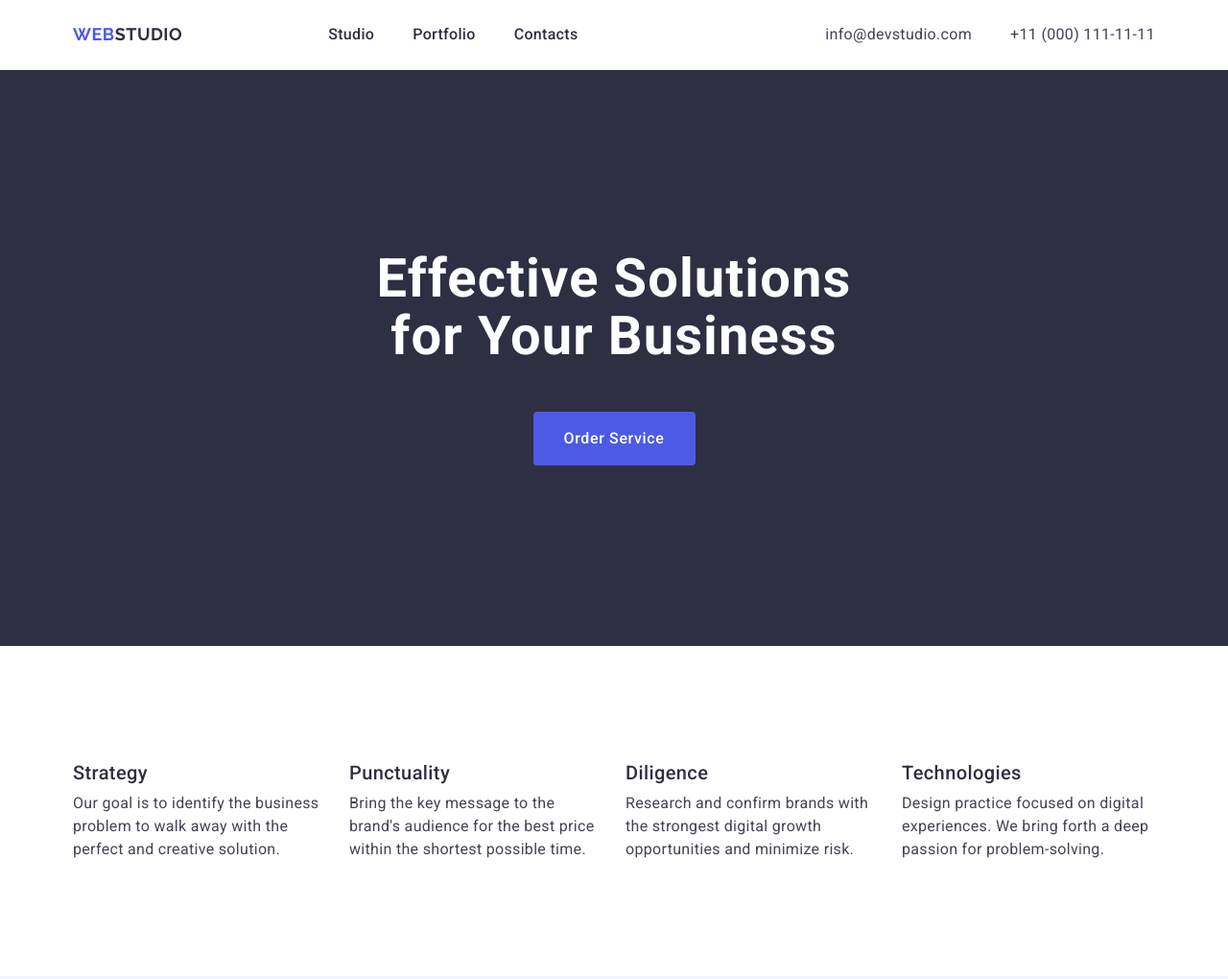
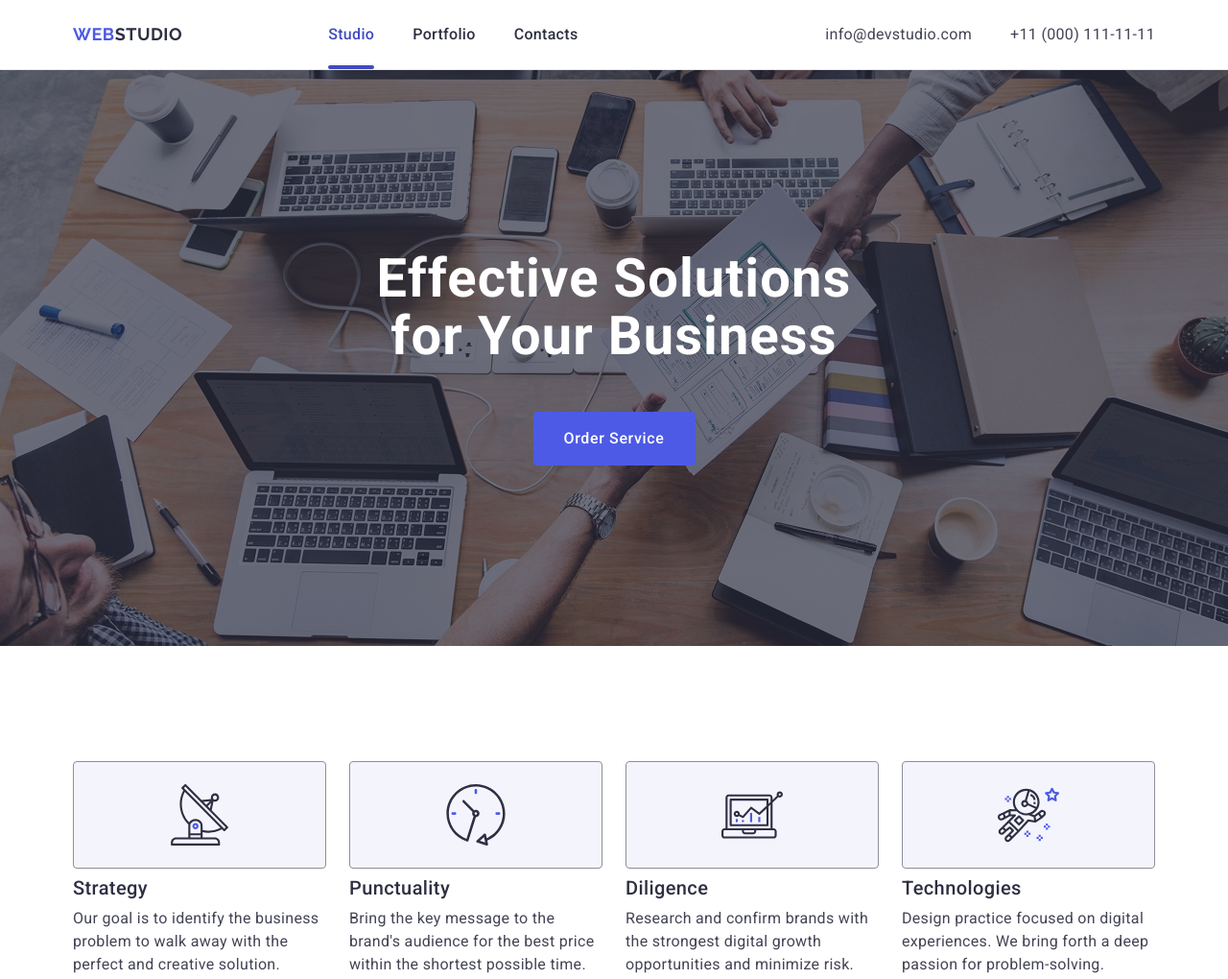
Before and after one commit to SvgNik/goit-markup-hw-04, a plain HTML site: page index.html in a window 1280 px wide. Shown: the top 1020 px of the page at 96% size. Drawn offline with nearby package versions, Linux system fonts and the light colour scheme.

Commit message:
Add changes

```diff
--- a/css/style.css
+++ b/css/style.css
@@ -93,6 +93,7 @@ img {
 
 .nav-links {
   display: block;
+  position: relative;
   font-family: "Roboto", sans-serif;
   font-weight: 500;
   font-size: 16px;
@@ -103,10 +104,27 @@ img {
   padding-top: 24px;
   padding-bottom: 24px;
 }
-
+/*  */
 .nav-links:hover,
 .nav-links:focus {
   color: #404bbf;
+}
+
+
+
+.nav-links.active {
+  color: #404bbf;
+}
+
+.nav-links.active::after {
+  content: "";
+  position: absolute;
+  bottom: 0;
+  display: block;
+  width: 48px;
+  background-color: #404bbf;
+  border-radius: 2px;
+  height: 4px;
 }
 
 .contact {
@@ -138,6 +156,9 @@ img {
   height: 600px;
   justify-content: center;
   padding: 188px 0;
+  background-image: url(../images/hero/Dark-bg.svg) , url('../images/hero/people-office.jpg');
+  background-repeat: no-repeat;
+  background-size: cover;
 }
 
 .hero .container {
@@ -145,6 +166,7 @@ img {
   flex-direction: column;
   align-items: center;
   gap: 48px;
+
 }
 
 .hero-text {
@@ -199,6 +221,23 @@ img {
 
 .benefits-item {
   width: calc((100% - 72px) / 4);
+}
+
+.benefits-icon-box {
+  width: 264px;
+  height: 112px;
+  background-color: #F4F4FD;
+  border: 1px solid #8E8F99;
+  border-radius: 4px;
+  display: flex;
+  justify-content: center;
+  align-items: center;
+  margin-bottom: 8px;
+}
+
+.benefits-icons {
+  width: 64px;
+  height: 64px;
 }
 
 .benefits-subtitle {
--- a/index.html
+++ b/index.html
@@ -24,9 +24,9 @@
             >Web<span class="header-n-logo">Studio</span>
           </a>
           <ul class="nav-list">
-            <li><a class="nav-links" href="./index.html">Studio</a></li>
-            <li><a class="nav-links" href="">Portfolio</a></li>
-            <li><a class="nav-links" href="">Contacts</a></li>
+            <li><a class="nav-links active" href="./index.html">Studio</a></li>
+            <li><a class="nav-links" href="./index.html">Portfolio</a></li>
+            <li><a class="nav-links" href="./index.html">Contacts</a></li>
           </ul>
         </nav>
         <address class="contact">
@@ -61,6 +61,11 @@
           <h2 class="visually-hidden">Section 2</h2>
           <ul class="benefits-list">
             <li class="benefits-item">
+              <div class="benefits-icon-box">
+              <svg class="benefits-icons">
+                <use href="./images/icons.svg#icon-antenna" ></use>
+              </svg>
+              </div>
               <h3 class="benefits-subtitle">Strategy</h3>
               <p class="benefits-text">
                 Our goal is to identify the business problem to walk away with
@@ -69,6 +74,11 @@
             </li>
 
             <li class="benefits-item">
+              <div class="benefits-icon-box">
+              <svg class="benefits-icons">
+                <use href="./images/icons.svg#icon-clock"></use>
+              </svg>
+              </div>
               <h3 class="benefits-subtitle">Punctuality</h3>
               <p class="benefits-text">
                 Bring the key message to the brand's audience for the best price
@@ -77,6 +87,11 @@
             </li>
 
             <li class="benefits-item">
+              <div class="benefits-icon-box">
+              <svg class="benefits-icons">
+                <use href="./images/icons.svg#icon-diagram"></use>
+              </svg>
+              </div>
               <h3 class="benefits-subtitle">Diligence</h3>
               <p class="benefits-text">
                 Research and confirm brands with the strongest digital growth
@@ -85,6 +100,11 @@
             </li>
 
             <li class="benefits-item">
+              <div class="benefits-icon-box">
+              <svg class="benefits-icons">
+                <use href="./images/icons.svg#icon-astronaut"></use>
+              </svg>
+              </div>
               <h3 class="benefits-subtitle">Technologies</h3>
               <p class="benefits-text">
                 Design practice focused on digital experiences. We bring forth a
```
Also changed, not shown: images/hero/Dark-bg.svg (added), images/hero/people-office.jpg (added), images/icons.svg (added), 1 other file.
